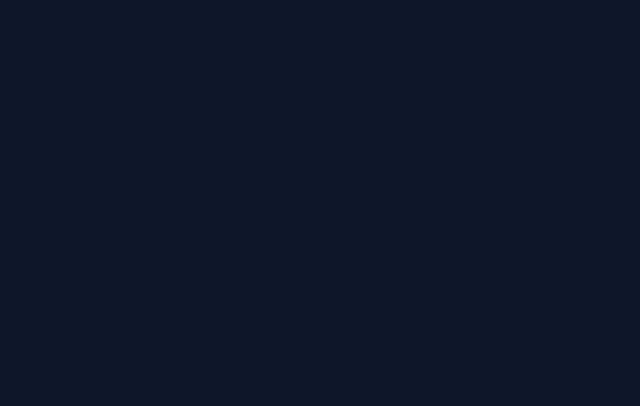
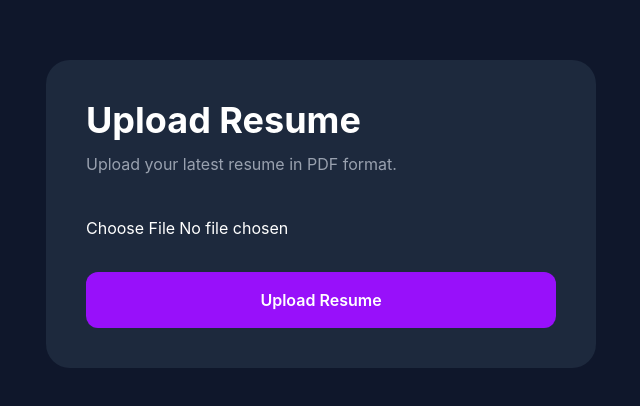
Before and after one commit to Netal-Agarwal/CareerForge-AI, a React app in the folder frontend/: page /upload-resume in a window 1280 px wide. Before the commit this address had no page. Shown: the part 186-592 px from the top of the page, without its empty margins (319-959 px from the left). Built offline with nearby package versions, Linux system fonts and the light colour scheme; the HTML template or start-up script is replaced by a standard one.

Commit message:
Week 8 Day 3 - Implemented resume upload page and backend integration

```diff
--- a/frontend/src/App.jsx
+++ b/frontend/src/App.jsx
@@ -4,6 +4,7 @@ import Landing from "./pages/Landing";
 import Login from "./pages/Login";
 import Register from "./pages/Register";
 import Dashboard from "./pages/Dashboard";
+import ResumeUpload from "./pages/ResumeUpload";
 
 function App() {
 
@@ -21,7 +22,10 @@ function App() {
 
         <Route path="/register" element={<Register />} />
 
+        <Route path="/upload-resume" element={<ResumeUpload />} />
+
       </Routes>
+
 
     </BrowserRouter>
 
--- a/frontend/src/components/Topbar.jsx
+++ b/frontend/src/components/Topbar.jsx
@@ -1,3 +1,5 @@
+import { Link } from "react-router-dom";
+
 function Topbar() {
     return (
       <header className="flex justify-between items-center mb-10">
@@ -14,11 +16,12 @@ function Topbar() {
 
         </div>
 
-        <button className="bg-purple-600 px-6 py-3 rounded-xl hover:bg-purple-700">
-
-          Upload Resume
-
-        </button>
+        <Link
+            to="/upload-resume"
+            className="bg-purple-600 px-8 py-4 rounded-xl hover:bg-purple-700 transition"
+        >
+            Upload Resume
+        </Link>
 
       </header>
     );
--- a/frontend/src/pages/ResumeUpload.jsx
+++ b/frontend/src/pages/ResumeUpload.jsx
@@ -1,95 +1,114 @@
-import { useEffect, useState } from "react";
-import axios from "axios";
-import UploadBox from "../components/UploadBox";
+import { useState } from "react";
+import { useNavigate } from "react-router-dom";
 
-const API_URL = "http://localhost:8000";
+import { uploadResume } from "../services/resumeService";
 
 function ResumeUpload() {
-  const [currentResume, setCurrentResume] = useState(null);
-  const [message, setMessage] = useState("");
-  const [error, setError] = useState("");
+
+    const navigate = useNavigate();
+
+    const [file, setFile] = useState(null);
+
     const [loading, setLoading] = useState(false);
 
-  const authHeaders = () => ({
-    Authorization: `Bearer ${localStorage.getItem("token")}`,
-  });
+    const handleUpload = async () => {
 
-  useEffect(() => {
-    axios
-      .get(`${API_URL}/resume`, { headers: authHeaders() })
-      .then((response) => setCurrentResume(response.data))
-      .catch(() => setCurrentResume(null));
-  }, []);
+        if (!file) {
 
-  const handleUpload = async (file) => {
-    setMessage("");
-    setError("");
+            alert("Please select a PDF.");
+
+            return;
+
+        }
+
         setLoading(true);
 
-    const formData = new FormData();
-    formData.append("file", file);
+        try {
 
-    try {
-      const response = await axios.post(
-        `${API_URL}/upload-resume`,
-        formData,
-        {
-          headers: {
-            ...authHeaders(),
-            "Content-Type": "multipart/form-data",
-          },
-        },
-      );
-      setMessage(response.data.message);
-      setCurrentResume({ file_name: response.data.file_name });
-    } catch (err) {
-      setError(
-        err.response?.data?.detail || "Upload failed. Please try again.",
-      );
-    } finally {
+            await uploadResume(file);
+
+            alert("Resume uploaded successfully!");
+
+            navigate("/dashboard");
+
+        }
+
+        catch (error) {
+
+            console.log(error);
+
+            alert("Upload failed.");
+
+        }
+
+        finally {
+
             setLoading(false);
+
         }
+
     };
 
     return (
-    <div className="min-h-screen bg-slate-900">
-      <div className="mx-auto max-w-3xl px-6 py-10">
-        <h1 className="text-3xl font-bold text-white">Resume Upload</h1>
-        <p className="mt-2 text-slate-400">
-          Upload your PDF resume to unlock analysis and career insights.
+
+        <div className="min-h-screen bg-slate-900 flex justify-center items-center">
+
+            <div className="bg-slate-800 rounded-3xl p-10 w-[550px]">
+
+                <h1 className="text-4xl font-bold text-white">
+
+                    Upload Resume
+
+                </h1>
+
+                <p className="text-gray-400 mt-3">
+
+                    Upload your latest resume in PDF format.
+
                 </p>
 
-        {currentResume && (
-          <p className="mt-6 rounded-lg border border-slate-700/60 bg-slate-800/50 px-4 py-3 text-sm text-slate-300">
-            Current resume:{" "}
-            <span className="font-medium text-white">
-              {currentResume.file_name}
-            </span>
-          </p>
-        )}
+                <input
 
-        <div className="mt-8">
-          <UploadBox
-            onFileSelect={handleUpload}
-            disabled={loading}
-            label={loading ? "Uploading..." : "Upload your resume"}
+                    type="file"
+
+                    accept=".pdf"
+
+                    onChange={(e) => setFile(e.target.files[0])}
+
+                    className="mt-10 text-white"
+
                 />
+
+                <button
+
+                    onClick={handleUpload}
+
+                    className="mt-8 w-full bg-purple-600 py-4 rounded-xl text-white font-semibold hover:bg-purple-700"
+
+                >
+
+                    {
+
+                        loading
+
+                        ?
+
+                        "Uploading..."
+
+                        :
+
+                        "Upload Resume"
+
+                    }
+
+                </button>
+
             </div>
 
-        {message && (
-          <p className="mt-4 rounded-lg bg-emerald-500/10 px-4 py-3 text-sm text-emerald-400">
-            {message}
-          </p>
-        )}
+        </div>
 
-        {error && (
-          <p className="mt-4 rounded-lg bg-red-500/10 px-4 py-3 text-sm text-red-400">
-            {error}
-          </p>
-        )}
-      </div>
-    </div>
     );
+
 }
 
 export default ResumeUpload;
--- a/frontend/src/services/api.js
+++ b/frontend/src/services/api.js
@@ -12,7 +12,7 @@ api.interceptors.request.use((config)=>{
 
     if(token){
 
-        config.headers.Authorization=`Bearer ${token}`;
+      config.headers.Authorization = `Bearer ${token}`;
 
     }
 
--- /dev/null
+++ b/frontend/src/services/resumeService.js
@@ -0,0 +1,34 @@
+import api from "./api";
+
+export async function uploadResume(file) {
+
+    const formData = new FormData();
+
+    formData.append(
+        "file",
+        file
+    );
+
+    const response = await api.post(
+
+        "/upload-resume",
+
+        formData,
+
+        {
+
+            headers: {
+
+                "Content-Type":
+
+                "multipart/form-data"
+
+            }
+
+        }
+
+    );
+
+    return response.data;
+
+}
```
Also changed, not shown: 1 other file (tests, documents, lock files or other folders). Lines whose indentation alone changed are shown as unchanged.
